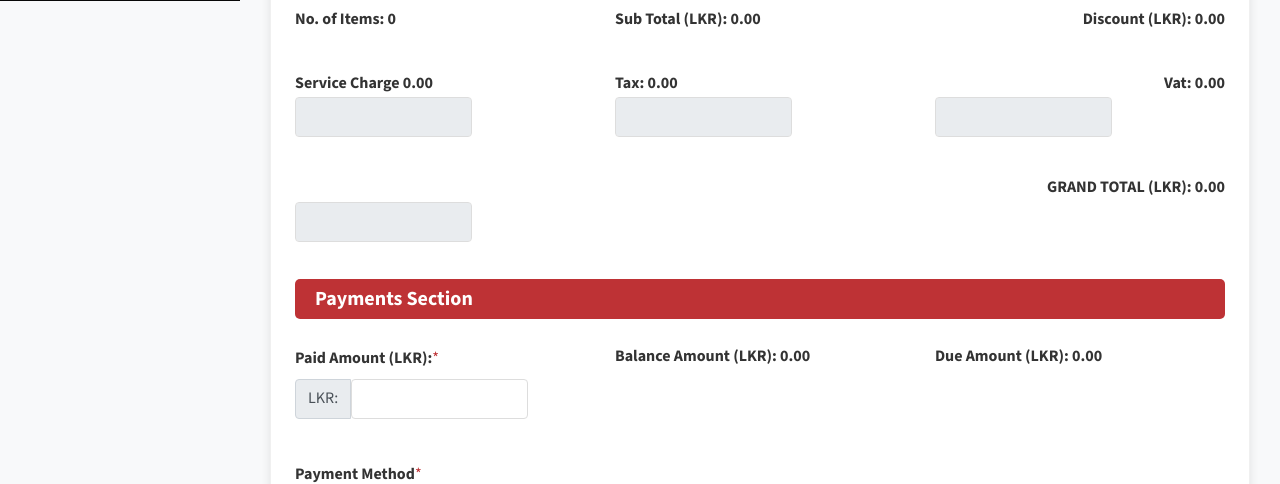
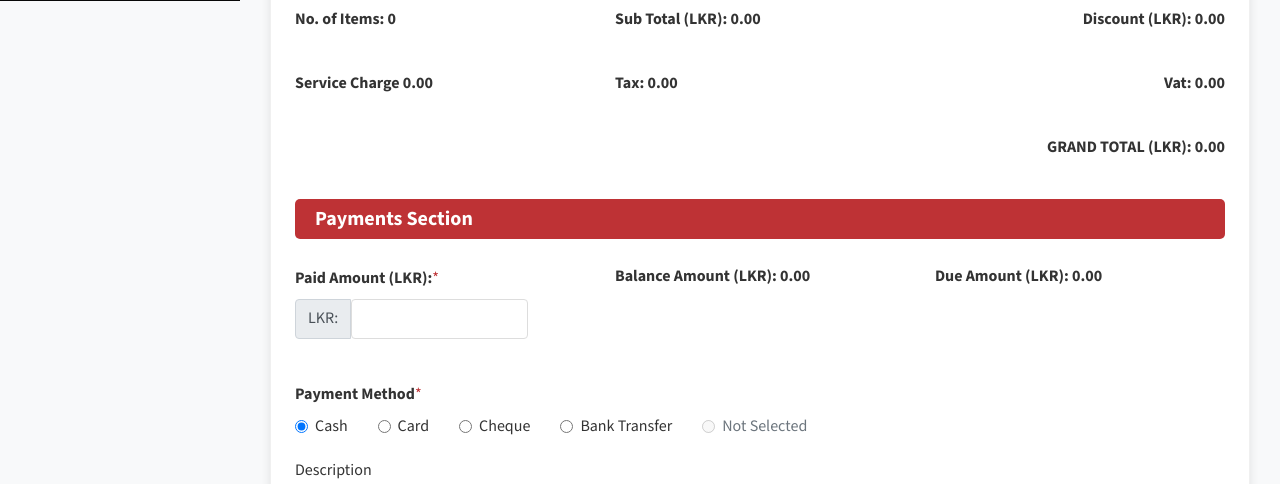
Before and after one commit to RidmalAkmeemana/Orbis_Solutions_Inventory_System, a PHP site: page /Orbis_Solutions_Inventory_System/AdminPortal/Views/pos.php in a window 1280 px wide. Shown: the part 799-1283 px from the top of the page. Run offline with PHP 8.4, Linux system fonts and the light colour scheme; a user stored in the database is signed in; data comes from the database, SQL or seed files in the repository.

Commit message:
Other Charges Add Development

```diff
--- a/API/Admin/updateConfiguration.php
+++ b/API/Admin/updateConfiguration.php
@@ -11,7 +11,7 @@
 $vatCharge = $_POST['vatCharge'];
 
 // Validate required fields
-if (empty($Configuration_Id) || empty($serviceCharge) || empty($taxCharge) || empty($vatCharge)) {
+if (empty($Configuration_Id) || !isset($serviceCharge) || !isset($taxCharge) || !isset($vatCharge)) {
     $myObj = new \stdClass();
     $myObj->success = 'false';
     $myObj->error = 'empty';
--- a/AdminPortal/Views/pos.php
+++ b/AdminPortal/Views/pos.php
@@ -529,16 +529,19 @@
 
                                                     <div style="margin-top:17px;" class="row">
                                                         <div class="col-md-4 text-left mt-4">
+                                                            <input style="width: auto; display:none;" type="text" id="ServiceChargeIsPercentage" class="form-control text-right" readonly required>
                                                             <h6 class="text-xs font-weight-bold mb-1">Service Charge <span id="serviceCharge" class="font-weight-bold">0.00</span></h6>
-                                                            <input style="width: auto; display:;" type="text" id="Service_Charge" name="Service_Charge[]" class="form-control text-right" readonly required>
+                                                            <input style="width: auto; display:none;" type="text" id="Service_Charge" name="Service_Charge[]" class="form-control text-right" readonly required>
                                                         </div>
                                                         <div class="col-md-4 text-left mt-4">
+                                                            <input style="width: auto; display:none;" type="text" id="TaxIsPercentage" class="form-control text-right" readonly required>
                                                             <h6 class="text-xs font-weight-bold mb-1" id="taxChargeLabel">Tax: <span id="taxCharge" class="font-weight-bold">0.00</span></h6>
-                                                            <input style="width: auto; display:;" type="text" id="Tax_Charge" name="Tax_Charge[]" class="form-control text-right" readonly required>
+                                                            <input style="width: auto; display:none;" type="text" id="Tax_Charge" name="Tax_Charge[]" class="form-control text-right" readonly required>
                                                         </div>
                                                         <div class="col-md-4 text-right mt-4">
+                                                            <input style="width: auto; display:none;" type="text" id="VatIsPercentage" class="form-control text-right" readonly required>
                                                             <h6 class="text-xs font-weight-bold mb-1" id="vatChargeLabel">Vat: <span id="vatCharge" class="font-weight-bold">0.00</span></h6>
-                                                            <input style="width: auto; display:;" type="text" id="Vat_Charge" name="Vat_Charge[]" class="form-control text-right" readonly required>
+                                                            <input style="width: auto; display:none;" type="text" id="Vat_Charge" name="Vat_Charge[]" class="form-control text-right" readonly required>
                                                         </div>
                                                     </div>
 
@@ -547,7 +550,7 @@
                                                             <h6 style="display:none;" class="text-xs font-weight-bold mb-1">Total Profit (LKR): <span id="profitTotal" class="font-weight-bold">0.00</span></h6>
                                                             <input style="width: auto; display:none;" type="text" id="Profit_Total" name="Profit_Total" class="form-control text-right" readonly required>
                                                             <h6 class="text-xs font-weight-bold mb-1">GRAND TOTAL (LKR): <span id="grandTotal" class="font-weight-bold">0.00</span></h6>
-                                                            <input style="width: auto; display:;" type="text" id="Grand_Total" name="Grand_Total" class="form-control text-right" readonly required>
+                                                            <input style="width: auto; display:none;" type="text" id="Grand_Total" name="Grand_Total" class="form-control text-right" readonly required>
                                                         </div>
                                                     </div>
 
@@ -767,6 +770,9 @@
                             if (response.ServiceCharge_IsPercentage === "1") {
 
                                 var serviceCharge = parseFloat(response.ServiceCharge);  // Ensure serviceCharge is treated as a float
+                                var serviceChargeIsPercentage = parseFloat(response.ServiceCharge_IsPercentage);
+
+                                $('#ServiceChargeIsPercentage').val(serviceChargeIsPercentage);
 
                                 // Set the formatted service charge text in the #serviceCharge element
                                 $('#serviceCharge').text('(%): '+serviceCharge.toLocaleString(undefined, {
@@ -783,6 +789,9 @@
                             } else {
 
                                 var serviceCharge = parseFloat(response.ServiceCharge);  // Ensure serviceCharge is treated as a float
+                                var serviceChargeIsPercentage = parseFloat(response.ServiceCharge_IsPercentage);
+
+                                $('#ServiceChargeIsPercentage').val(serviceChargeIsPercentage);
 
                                 // Set the formatted service charge text in the #serviceCharge element
                                 $('#serviceCharge').text('(LKR): '+serviceCharge.toLocaleString(undefined, {
@@ -801,8 +810,11 @@
                             if (response.Tax_IsPercentage === "1") {
 
                                 var taxCharge = parseFloat(response.Tax);  // Ensure taxCharge is treated as a float
+                                var taxChargeIsPercentage = parseFloat(response.Tax_IsPercentage);
 
-                                // Set the formatted service charge text in the #taxCharge element
+                                $('#TaxIsPercentage').val(taxChargeIsPercentage);
+
+                                // Set the formatted tax charge text in the #taxCharge element
                                 $('#taxCharge').text('(%): '+taxCharge.toLocaleString(undefined, {
                                     minimumFractionDigits: 2,
                                     maximumFractionDigits: 2
@@ -817,6 +829,9 @@
 
                             } else {
                                 var taxCharge = parseFloat(response.Tax);  // Ensure taxCharge is treated as a float
+                                var taxChargeIsPercentage = parseFloat(response.Tax_IsPercentage);
+
+                                $('#TaxIsPercentage').val(taxChargeIsPercentage);
 
                                 // Set the formatted service charge text in the #taxCharge element
                                 $('#taxCharge').text('(LKR): '+taxCharge.toLocaleString(undefined, {
@@ -835,9 +850,12 @@
                             if (response.Vat_IsPercentage === "1") {
 
                                 var vatCharge = parseFloat(response.Vat);  // Ensure vatCharge is treated as a float
+                                var vatChargeIsPercentage = parseFloat(response.Vat_IsPercentage);
+
+                                $('#VatIsPercentage').val(vatChargeIsPercentage);
 
                                 // Set the formatted vat charge text in the #vatCharge element
-                                $('#vatCharge').text('(LKR): '+vatCharge.toLocaleString(undefined, {
+                                $('#vatCharge').text('(%): '+vatCharge.toLocaleString(undefined, {
                                     minimumFractionDigits: 2,
                                     maximumFractionDigits: 2
                                 })).show();
@@ -850,6 +868,9 @@
 
                             } else {
                                 var vatCharge = parseFloat(response.Vat);  // Ensure vatCharge is treated as a float
+                                var vatChargeIsPercentage = parseFloat(response.Vat_IsPercentage);
+
+                                $('#VatIsPercentage').val(vatChargeIsPercentage);
 
                                 // Set the formatted vat charge text in the #vatCharge element
                                 $('#vatCharge').text('(LKR): '+vatCharge.toLocaleString(undefined, {
@@ -870,7 +891,6 @@
                     });
                 }
 
-                // Call fetchSystemDetails function to load profile details when the page is ready
                 fetchSystemDetails();
 
                 // Handle unit price input validation
@@ -1246,10 +1266,18 @@
 
                     });
 
+                    var serviceChargeIsPercentage = $('#ServiceChargeIsPercentage').val();
+                    var taxIsPercentage = $('#TaxIsPercentage').val();
+                    var vatIsPercentage = $('#VatIsPercentage').val();
+
                     // Get Additional Charges
-                    var serviceCharge = parseFloat($('#Service_Charge').val().replace(/,/g, '')) || 0;
-                    var taxCharge = parseFloat($('#Tax_Charge').val().replace(/,/g, '')) || 0;
-                    var vatCharge = parseFloat($('#Vat_Charge').val().replace(/,/g, '')) || 0;
+                    var tempServiceCharge = parseFloat($('#Service_Charge').val().replace(/,/g, '')) || 0;
+                    var tempTaxCharge = parseFloat($('#Tax_Charge').val().replace(/,/g, '')) || 0;
+                    var tempVatCharge = parseFloat($('#Vat_Charge').val().replace(/,/g, '')) || 0;
+
+                    var serviceCharge = (serviceChargeIsPercentage === "1") ? (tempServiceCharge / 100) * grandTotal : tempServiceCharge;
+                    var taxCharge = (taxIsPercentage === "1") ? (tempTaxCharge / 100) * grandTotal : tempTaxCharge;
+                    var vatCharge = (vatIsPercentage === "1") ? (tempVatCharge / 100) * grandTotal : tempVatCharge;
 
                     // Add Additional Charges to Grand Total
                     grandTotal += serviceCharge + taxCharge + vatCharge;
--- a/AdminPortal/Views/settings.php
+++ b/AdminPortal/Views/settings.php
@@ -329,7 +329,7 @@
 																		<input type="radio" id="flat" name="Service_Charge_Type" class="form-check-input service-charge" value="0">
 																		<label class="form-check-label" for="flat">Flat (LKR)</label>
 																	</div>
-																	<input type="number" class="form-control mt-2" min="1" step="any" required name="serviceCharge" id="serviceCharge">
+																	<input type="number" class="form-control mt-2" min="0" step="any" required name="serviceCharge" id="serviceCharge">
 																</div>
 															</div>
 
@@ -344,7 +344,7 @@
 																		<input type="radio" id="flat" name="Tax_Charge_Type" class="form-check-input tax-charge" value="0">
 																		<label class="form-check-label" for="flat">Flat (LKR)</label>
 																	</div>
-																	<input type="number" class="form-control mt-2" min="1" step="any" required name="taxCharge" id="taxCharge">
+																	<input type="number" class="form-control mt-2" min="0" step="any" required name="taxCharge" id="taxCharge">
 																</div>
 															</div>
 
@@ -359,7 +359,7 @@
 																		<input type="radio" id="flat" name="Vat_Charge_Type" class="form-check-input vat-charge" value="0">
 																		<label class="form-check-label" for="flat">Flat (LKR)</label>
 																	</div>
-																	<input type="number" class="form-control mt-2" min="1" step="any" required name="vatCharge" id="vatCharge">
+																	<input type="number" class="form-control mt-2" min="0" step="any" required name="vatCharge" id="vatCharge">
 																</div>
 															</div>
 														</div>
```
